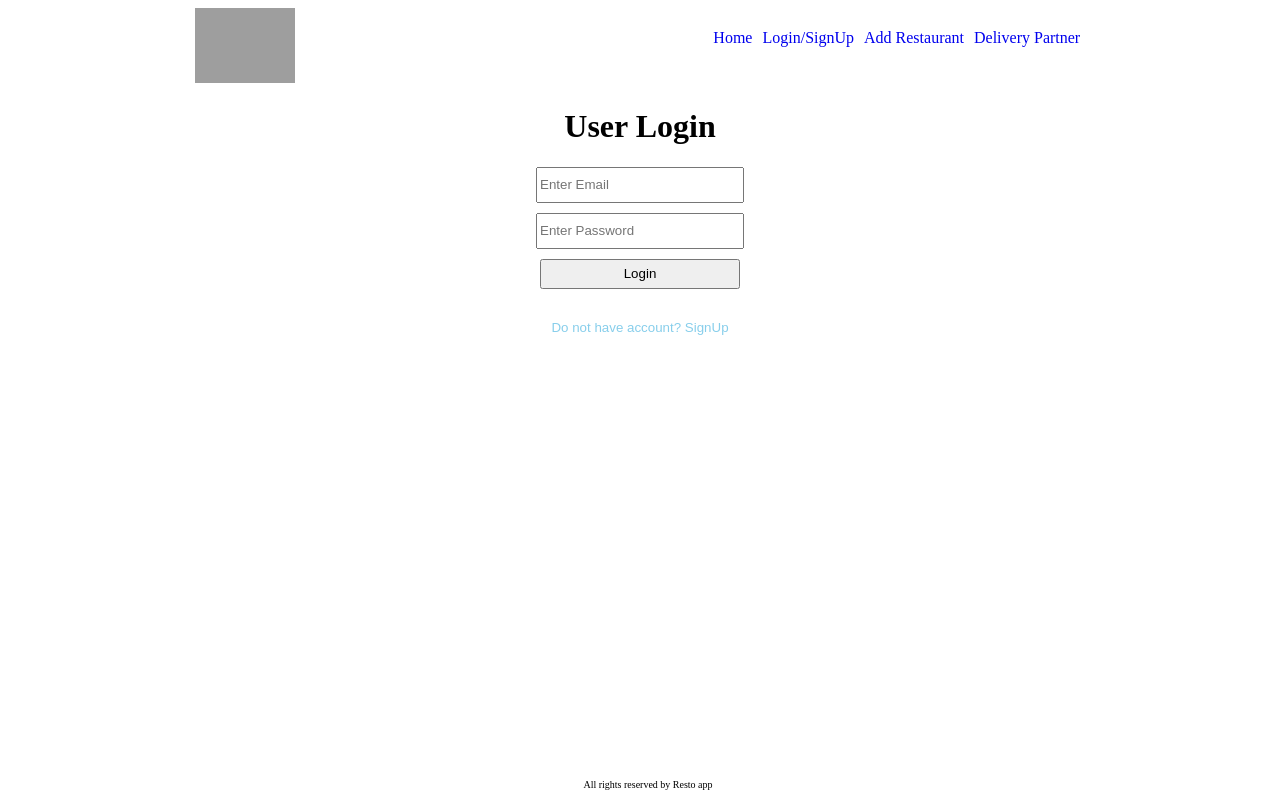
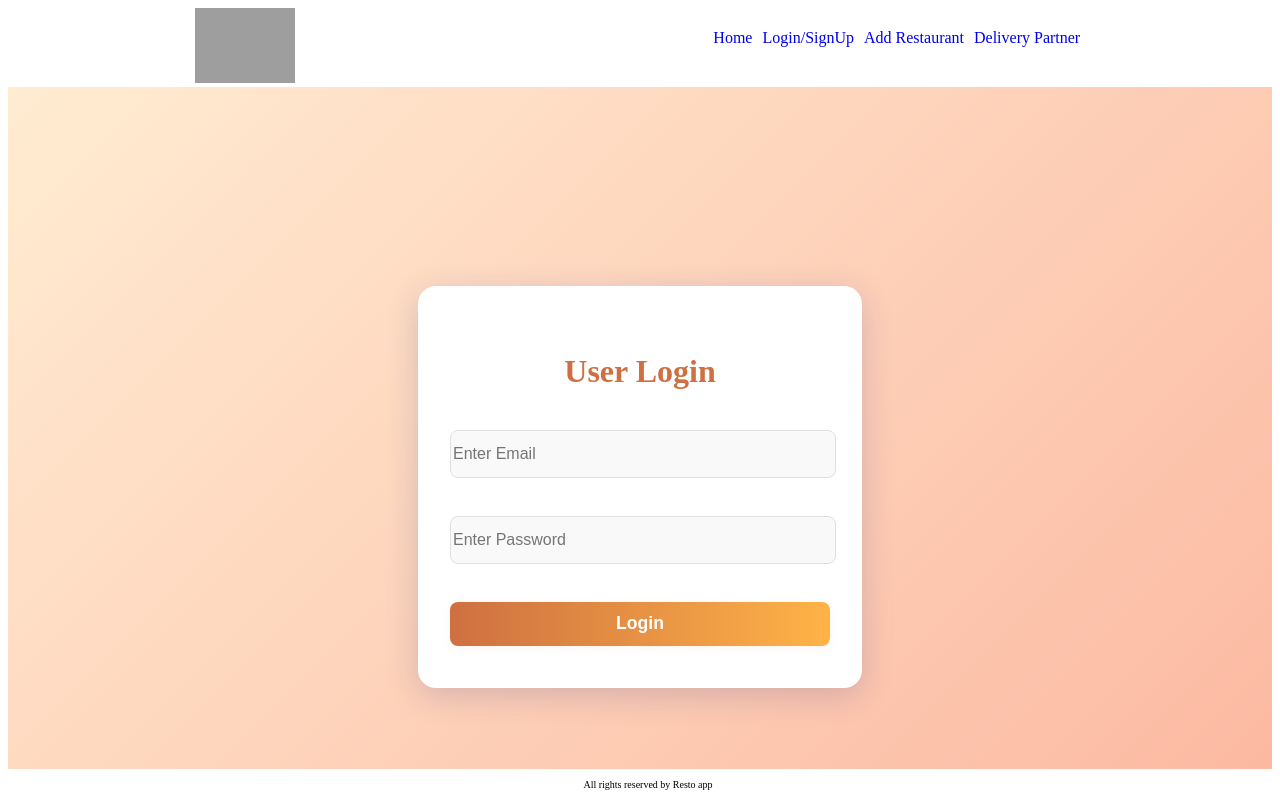
Before and after one commit to Diyaasuthar/Restaurant-Delivery-App, a Next.js app: page /user-auth in a window 1280 px wide. Shown: the top 800 px of the page. Built offline with nearby package versions, Linux system fonts and the light colour scheme; grey boxes are pictures that could not be loaded.

Commit message:
modify UI

```diff
--- a/src/app/_components/UserLogin.js
+++ b/src/app/_components/UserLogin.js
@@ -1,5 +1,4 @@
 import { useRouter } from "next/navigation";
-
 const { useState } = require("react")
 
 const UserLogin = (props)=>{
@@ -33,7 +32,9 @@ const UserLogin = (props)=>{
    }
 
     return(
-        <div>
+      <div className="auth-bg">
+        <div className="auth-card">
+          <h2>User Login</h2>
           <div className="input-wrapper">
             <input type="text" placeholder="Enter Email" className="input-field" value={email} onChange={(event)=>setEmail(event.target.value)}/>
           </div>
@@ -44,6 +45,7 @@ const UserLogin = (props)=>{
             <button onClick={handleLogin} className="button">Login</button>
           </div>
         </div>
+      </div>
     )
 }
 
--- a/src/app/_components/UserSignUp.js
+++ b/src/app/_components/UserSignUp.js
@@ -3,16 +3,16 @@ import { useState } from "react";
 
 const UserSignUp=(props)=>{
 
-    const [name,setName]=useState('');
-    const [email,setEmail]=useState('');
-    const [password,setPassword]=useState('');
-    const [confirmPassword,setConfirmPassword]=useState('');
-    const [city,setCity]=useState('');
-    const [address,setAddress]=useState('');
-    const [mobile,setMobile]=useState('');
+    const [name,setName] = useState('');
+    const [email,setEmail] = useState('');
+    const [password,setPassword] = useState('');
+    const [confirmPassword,setConfirmPassword] = useState('');
+    const [city,setCity] = useState('');
+    const [address,setAddress] = useState('');
+    const [mobile,setMobile] = useState('');
     const router = useRouter();
 
-    const handleSignUp=async ()=>{
+    const handleSignUp = async () => {
       console.log(name,email,password,confirmPassword,city,address,mobile);
       let response = await fetch('http://localhost:3000/api/user',{
         method:'post',
@@ -36,7 +36,9 @@ const UserSignUp=(props)=>{
     }
 
   return(
-  <div>
+    <div className="auth-bg">
+      <div className="auth-card">
+        <h2>User Sign Up</h2>
         <div className="input-wrapper">
           <input type="text" value={name} onChange={(event)=>setName(event.target.value)} className="input-field" placeholder="Enter Name" />
         </div>
@@ -59,7 +61,8 @@ const UserSignUp=(props)=>{
           <input type="text" value={mobile} onChange={(event)=>setMobile(event.target.value)} className="input-field" placeholder="Enter Mobile Number" />
         </div>
         <div className="input-wrapper">
-    <button onClick={handleSignUp} className="button">SignUp</button>
+          <button onClick={handleSignUp} className="button">Sign Up</button>
+        </div>
       </div>
     </div>
   )
--- a/src/app/globals.css
+++ b/src/app/globals.css
@@ -232,3 +232,71 @@ table img {
   width: 50%;
   text-align: center;
  }
+ .auth-bg {
+  min-height: 100vh;
+  background: linear-gradient(135deg, #ffecd2 0%, #fcb69f 100%);
+  display: flex;
+  align-items: center;
+  justify-content: center;
+}
+.auth-card {
+  background: #fff;
+  border-radius: 18px;
+  box-shadow: 0 8px 32px 0 rgba(31, 38, 135, 0.18);
+  padding: 40px 32px 32px 32px;
+  min-width: 340px;
+  max-width: 380px;
+  width: 100%;
+  display: flex;
+  flex-direction: column;
+  align-items: center;
+  gap: 18px;
+  margin: 32px 0;
+}
+.auth-card h2 {
+  font-size: 2rem;
+  font-weight: 700;
+  color: #ce7041;
+  margin-bottom: 12px;
+}
+.input-wrapper {
+  width: 100%;
+  margin: 10px 0;
+  position: relative;
+}
+.input-field {
+  width: 100%;
+  height: 44px;
+  border-radius: 8px;
+  border: 1px solid #e0e0e0;
+  font-size: 1rem;
+  background: #f9f9f9;
+  transition: border 0.2s;
+}
+.input-field:focus {
+  border: 1.5px solid #ce7041;
+  background: #fff;
+}
+.button {
+  width: 100%;
+  height: 44px;
+  background: linear-gradient(90deg, #ce7041 0%, #ffb347 100%);
+  color: #fff;
+  border: none;
+  border-radius: 8px;
+  font-size: 1.1rem;
+  font-weight: 600;
+  cursor: pointer;
+  box-shadow: 0 2px 8px rgba(206, 112, 65, 0.08);
+  transition: background 0.2s;
+}
+.button:hover {
+  background: linear-gradient(90deg, #a6552f 0%, #ffb347 100%);
+}
+.input-error {
+  color: #e74c3c;
+  font-size: 0.9rem;
+  position: absolute;
+  left: 0;
+  top: 110%;
+}
--- a/src/app/restaurant/page.js
+++ b/src/app/restaurant/page.js
@@ -12,7 +12,7 @@ const Restaurant=()=>{
         <>
         <div className="container">
             <RestaurantHeader />
-         <h1>Restaurant Login/Signup Page</h1>
+         {/* <h1>Restaurant Login/Signup Page</h1> */}
          {
             login?  <RestaurantLogin />:  <RestaurantSignUp />
          }
--- a/src/app/user-auth/page.js
+++ b/src/app/user-auth/page.js
@@ -15,7 +15,7 @@ const UserAuth=(props)=>{
   <div>
     <CustomerHearder />
     <div className="container" >
-    <h1>{login?'User Login':'User SignUp'}</h1>
+   {/* <h1>{login?'User Login':'User SignUp'}</h1> */}
     {
       login?<UserLogin redirect={props.searchParams}/>: <UserSignUp redirect={props.searchParams}/>
     }
```
Also changed, not shown: src/app/_components/RestaurantLogin.js (+5 -3 lines), src/app/_components/RestaurantSignUp.js (+14 -28 lines), src/app/deliveryPartner/page.js (+17 -4 lines), src/app/explore/[name]/page.js (+13 -6 lines). Lines whose indentation alone changed are shown as unchanged.
